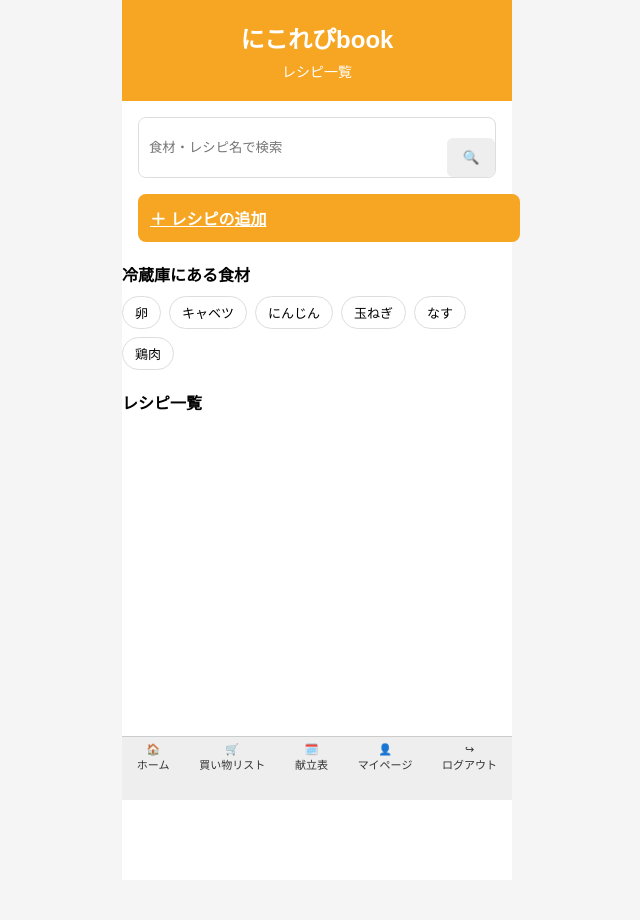
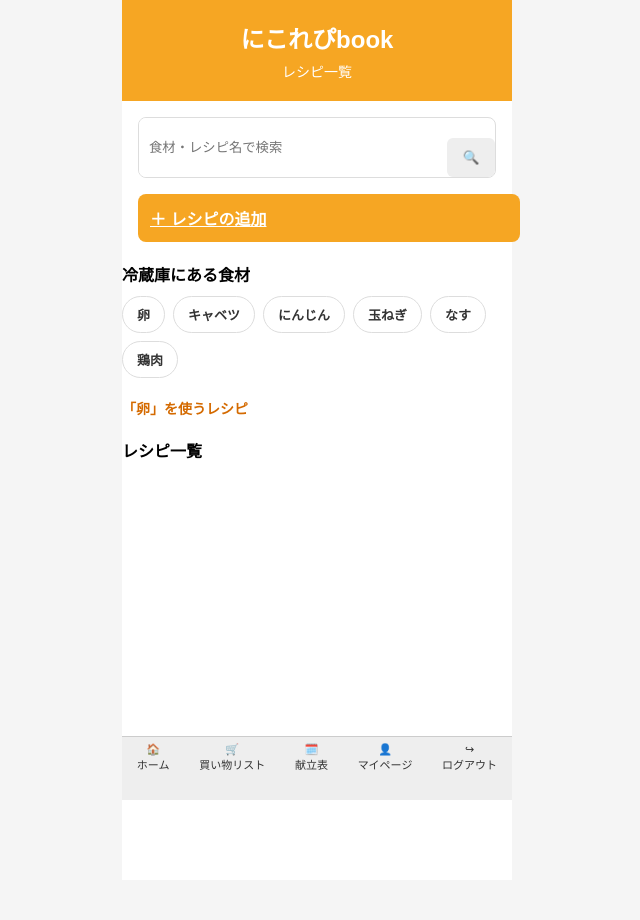
Before and after one commit to kann1025/nikorepibook, a Django app: a page that uses nikorepibook/app/templates/app/home.html in a window 1280 px wide. Shown: the top 920 px of the page, without its empty margins (323-963 px from the left). Run offline with Django 5.2, Linux system fonts and the light colour scheme; the visitor is signed in with stand-in values (Sample User, id 1); data that the repository does not hold is empty.

Commit message:
食材タグからレシピ検索できる

```diff
--- a/nikorepibook/app/static/style.css
+++ b/nikorepibook/app/static/style.css
@@ -1341,3 +1341,34 @@ form .main-image-upload {
   font-size: 14px;
   background: #fff;
 }
+
+.ingredient-tags {
+  display: flex;
+  flex-wrap: wrap;
+  gap: 8px;
+  margin: 8px 0 20px;
+}
+
+.ingredient-tags a {
+  display: inline-block;
+  padding: 8px 14px;
+  border: 1px solid #ddd;
+  border-radius: 20px;
+  font-size: 13px;
+  font-weight: bold;
+  color: #333;
+  text-decoration: none;
+  background: #fff;
+}
+
+.ingredient-tags a:hover {
+  background: #fff3d6;
+  border-color: #f6a623;
+}
+
+.search-result-text {
+  margin: 12px 0;
+  font-size: 14px;
+  font-weight: bold;
+  color: #d46a00;
+}
--- a/nikorepibook/app/templates/app/home.html
+++ b/nikorepibook/app/templates/app/home.html
@@ -17,14 +17,20 @@
 
   <section class="ingredients">
     <h2>冷蔵庫にある食材</h2>
-    <div class="tags">
-      <span>卵</span>
-      <span>キャベツ</span>
-      <span>にんじん</span>
-      <span>玉ねぎ</span>
-      <span>なす</span>
-      <span>鶏肉</span>
+    <div class="ingredient-tags">
+      <a href="{% url 'home' %}?ingredient=卵">卵</a>
+      <a href="{% url 'home' %}?ingredient=キャベツ">キャベツ</a>
+      <a href="{% url 'home' %}?ingredient=にんじん">にんじん</a>
+      <a href="{% url 'home' %}?ingredient=玉ねぎ">玉ねぎ</a>
+      <a href="{% url 'home' %}?ingredient=なす">なす</a>
+      <a href="{% url 'home' %}?ingredient=鶏肉">鶏肉</a>
     </div>
+
+    {% if ingredient %}
+      <p class="search-result-text">
+       「{{ ingredient }}」を使うレシピ
+      </p>
+    {% endif %}
   </section>
 
   <section class="recipes">
--- a/nikorepibook/app/views.py
+++ b/nikorepibook/app/views.py
@@ -11,10 +11,30 @@ from django.contrib.auth.decorators import login_required
 
 @login_required
 def home(request):
+    keyword = request.GET.get("keyword", "")
+    ingredient = request.GET.get("ingredient", "")
+
+
     recipes = Recipe.objects.filter(
         user=request.user
     )
-    return render(request,"app/home.html",{'recipes':recipes})
+
+    if keyword:
+        recipes = recipes.filter(title__icontains=keyword)
+
+    if ingredient:
+        recipe_ids = Ingredient.objects.filter(
+            name__icontains=ingredient,
+            recipe__user=request.user
+        ).values_list("recipe_id", flat=True)
+
+        recipes = recipes.filter(id__in=recipe_ids)
+
+    return render(request,"app/home.html",{
+        "recipes":recipes,
+        "keyword": keyword,
+        "ingredient": ingredient,
+        })
 
 def signup_view(request):
     if request.method == "POST":
```
